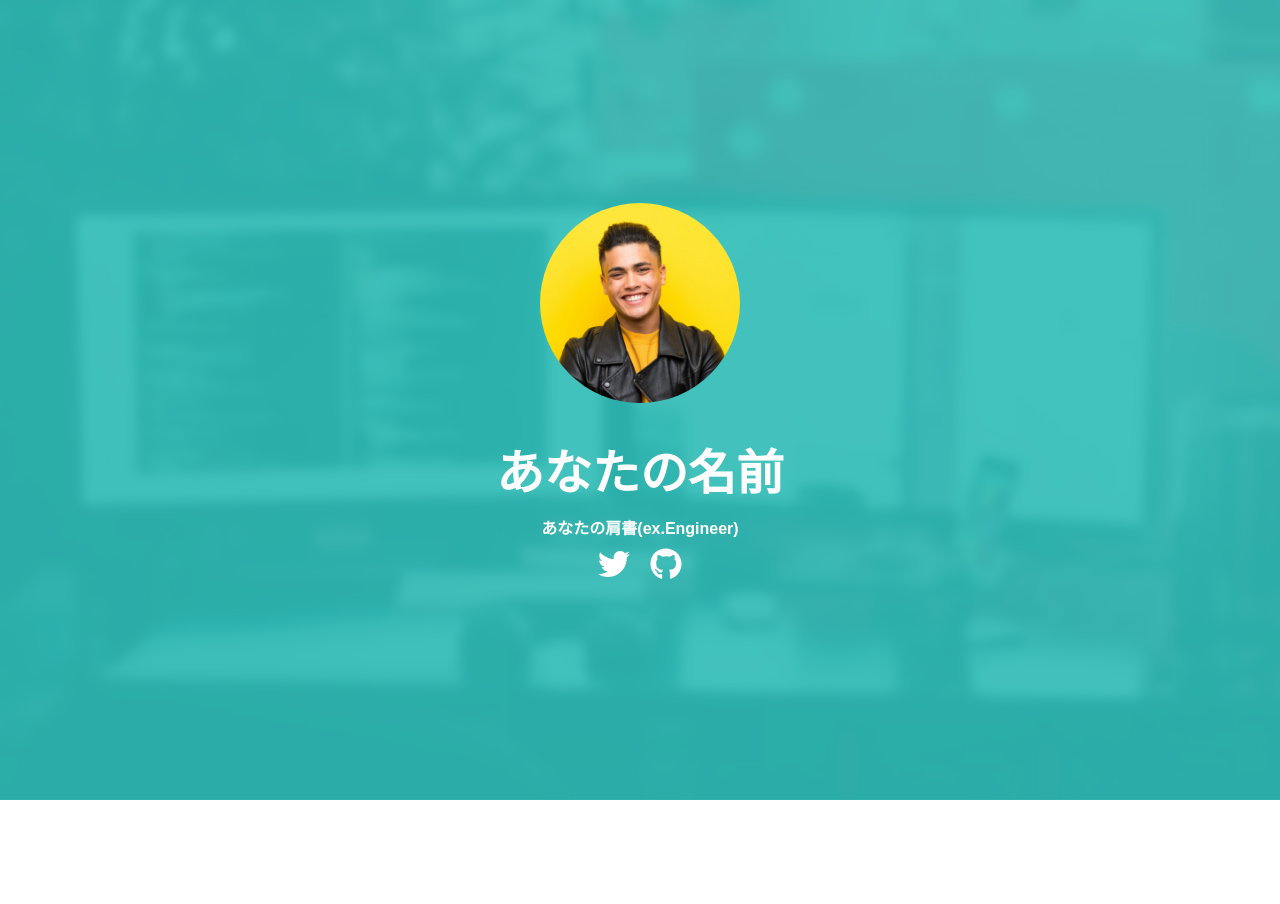
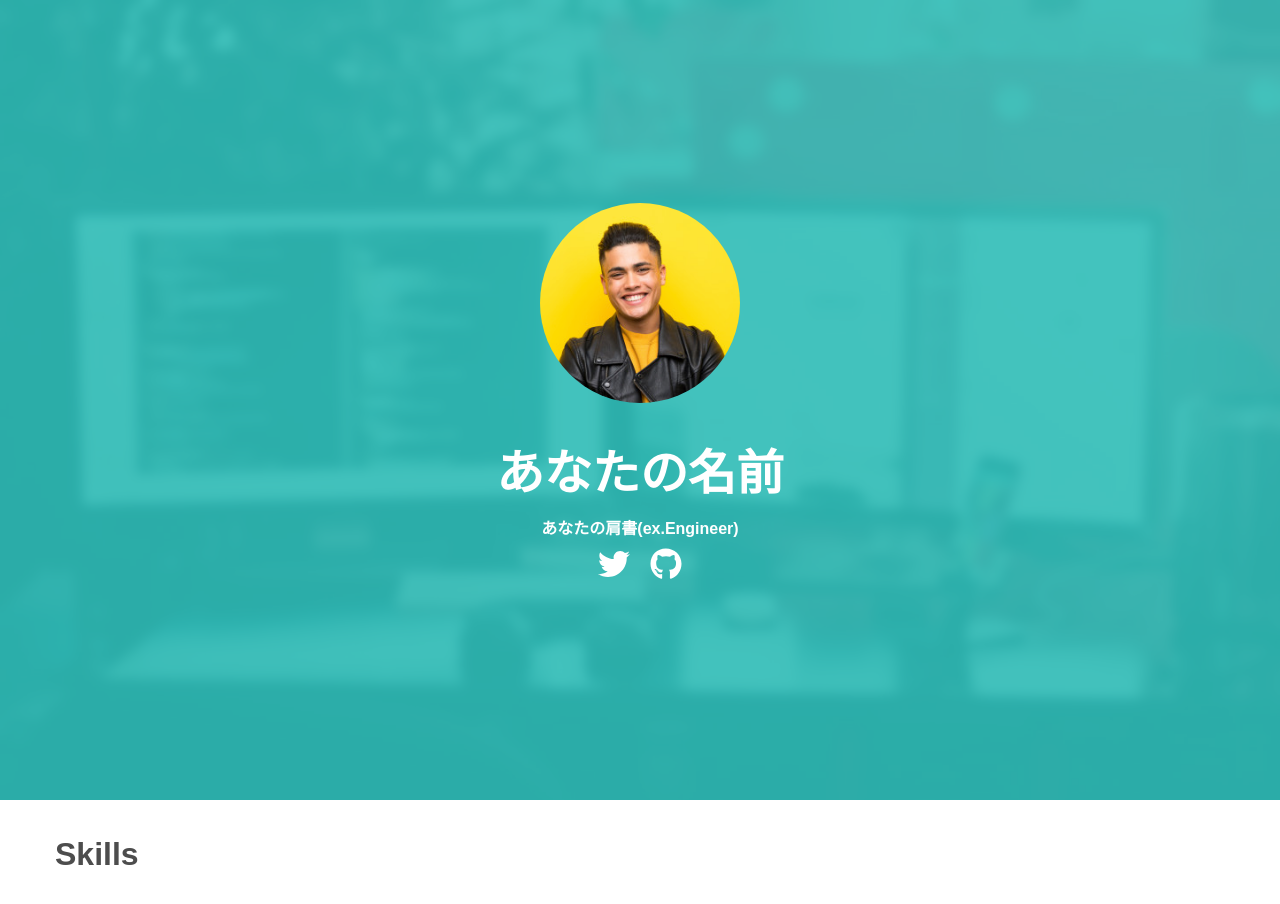
Before and after one commit to g-murata/portfolio-site, a React (Create React App) app: page / in a window 1280 px wide. Shown: the top 904 px of the page. Before the commit the page ends 800 px from the top, so only its background shows below. Built offline with nearby package versions, Linux system fonts and the light colour scheme.

Commit message:
Skillコンポーネント作成

```diff
--- a/src/App.js
+++ b/src/App.js
@@ -1,10 +1,14 @@
 import './App.css';
 // Headerコンポーネントをimportする
 import { Header } from './components/Header';
+import { Skills } from './components/Skills';
 
 function App() {
   return (
-    <Header /> // Headerコンポーネントを呼び出す
+    <>
+      <Header />
+      <Skills />
+    </>
   );
 }
 
--- a/src/components/Skills.jsx
+++ b/src/components/Skills.jsx
@@ -0,0 +1,13 @@
+export const Skills = () => {
+  return (
+    <div id="skills">
+      <div className="container">
+        <div className="heading">
+          <h2>Skills</h2>
+        </div>
+        <div className="skills-container">
+        </div>
+      </div>
+    </div>
+  );
+};
```
